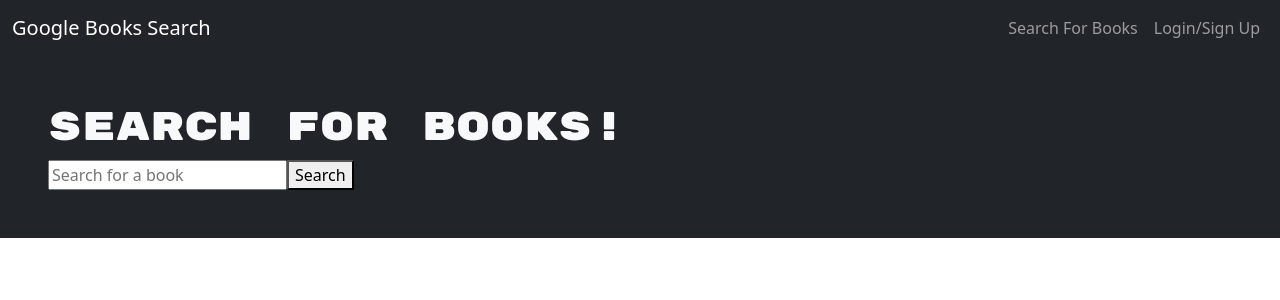
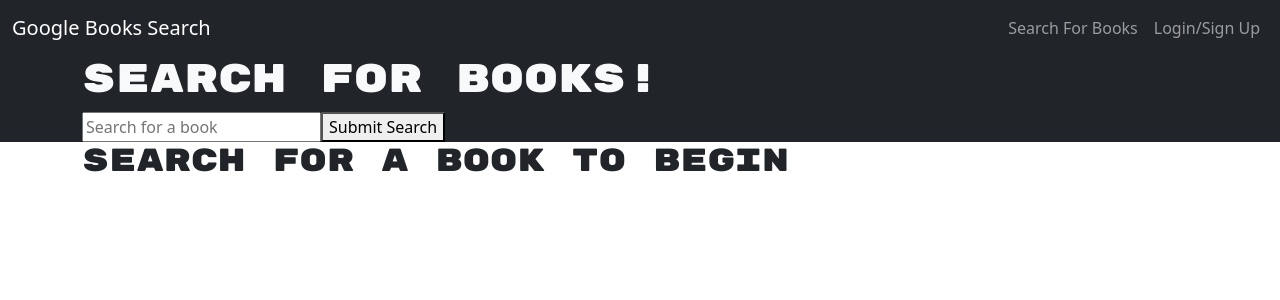
Before and after one commit to ngojohn2002/ReadFinder-GraphQL-API, a React (Vite) app in the folder client/: page / in a window 1280 px wide. Shown: the top 300 px of the page. Built offline with nearby package versions, Linux system fonts and the light colour scheme.

Commit message:
Implemented SearchBooks functionality. Still need improvement

```diff
--- a/client/src/pages/SearchBooks.jsx
+++ b/client/src/pages/SearchBooks.jsx
@@ -1,7 +1,6 @@
 import React, { useState } from "react";
 import { useMutation } from "@apollo/client";
 import { SAVE_BOOK } from "../utils/mutations";
-import Auth from "../utils/auth";
 
 const SearchBooks = () => {
   const [searchedBooks, setSearchedBooks] = useState([]);
@@ -16,7 +15,9 @@
     }
 
     try {
-      const response = await searchGoogleBooks(searchInput);
+      const response = await fetch(
+        `https://www.googleapis.com/books/v1/volumes?q=${searchInput}`
+      );
 
       if (!response.ok) {
         throw new Error("something went wrong!");
@@ -30,7 +31,6 @@
         title: book.volumeInfo.title,
         description: book.volumeInfo.description,
         image: book.volumeInfo.imageLinks?.thumbnail || "",
-        link: book.volumeInfo.infoLink,
       }));
 
       setSearchedBooks(bookData);
@@ -43,24 +43,20 @@
   const handleSaveBook = async (bookId) => {
     const bookToSave = searchedBooks.find((book) => book.bookId === bookId);
 
-    const token = Auth.loggedIn() ? Auth.getToken() : null;
-
-    if (!token) {
-      return false;
-    }
-
     try {
       await saveBook({
-        variables: { bookData: { ...bookToSave } },
+        variables: { input: bookToSave },
       });
+      alert("Book saved!");
     } catch (err) {
       console.error(err);
     }
   };
 
   return (
-    <>
-      <div className="text-light bg-dark p-5">
+    <div>
+      <div className="jumbotron text-light bg-dark">
+        <div className="container">
           <h1>Search for Books!</h1>
           <form onSubmit={handleFormSubmit}>
             <input
@@ -68,27 +64,48 @@
               placeholder="Search for a book"
               value={searchInput}
               onChange={(e) => setSearchInput(e.target.value)}
-            autoComplete="on"
             />
-          <button type="submit">Search</button>
+            <button type="submit">Submit Search</button>
           </form>
         </div>
-      <div>
-        {searchedBooks.length > 0 &&
-          searchedBooks.map((book) => (
-            <div key={book.bookId}>
-              <h2>{book.title}</h2>
-              <p>{book.authors.join(", ")}</p>
-              <p>{book.description}</p>
-              {Auth.loggedIn() && (
-                <button onClick={() => handleSaveBook(book.bookId)}>
+      </div>
+
+      <div className="container">
+        <h2>
+          {searchedBooks.length
+            ? `Viewing ${searchedBooks.length} results:`
+            : "Search for a book to begin"}
+        </h2>
+        <div className="row">
+          {searchedBooks.map((book) => {
+            return (
+              <div key={book.bookId} className="col-md-4">
+                <div className="card mb-4">
+                  {book.image ? (
+                    <img
+                      src={book.image}
+                      alt={`The cover for ${book.title}`}
+                      className="card-img-top"
+                    />
+                  ) : null}
+                  <div className="card-body">
+                    <h5 className="card-title">{book.title}</h5>
+                    <p className="small">Authors: {book.authors.join(", ")}</p>
+                    <p className="card-text">{book.description}</p>
+                    <button
+                      className="btn btn-primary btn-block"
+                      onClick={() => handleSaveBook(book.bookId)}
+                    >
                       Save this Book!
                     </button>
-              )}
                   </div>
-          ))}
                 </div>
-    </>
+              </div>
+            );
+          })}
+        </div>
+      </div>
+    </div>
   );
 };
 
```
Lines whose indentation alone changed are shown as unchanged.
